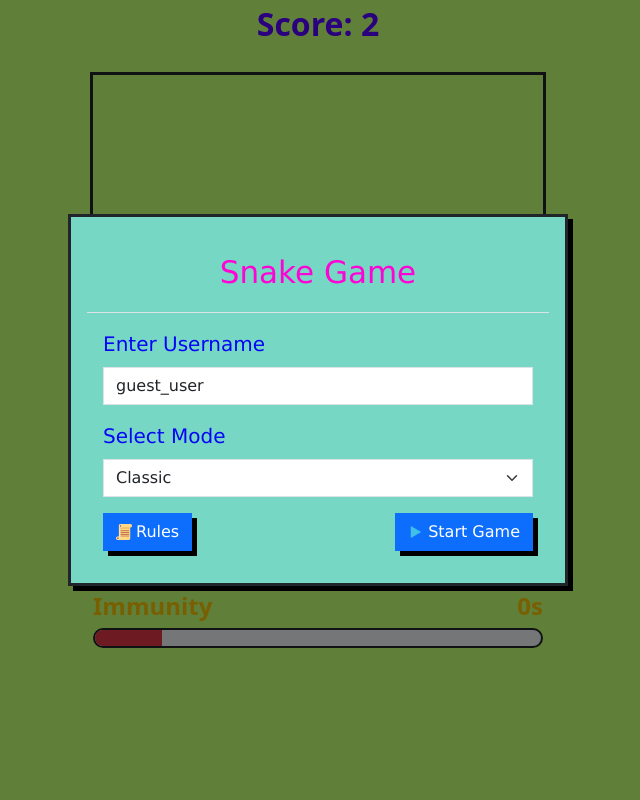
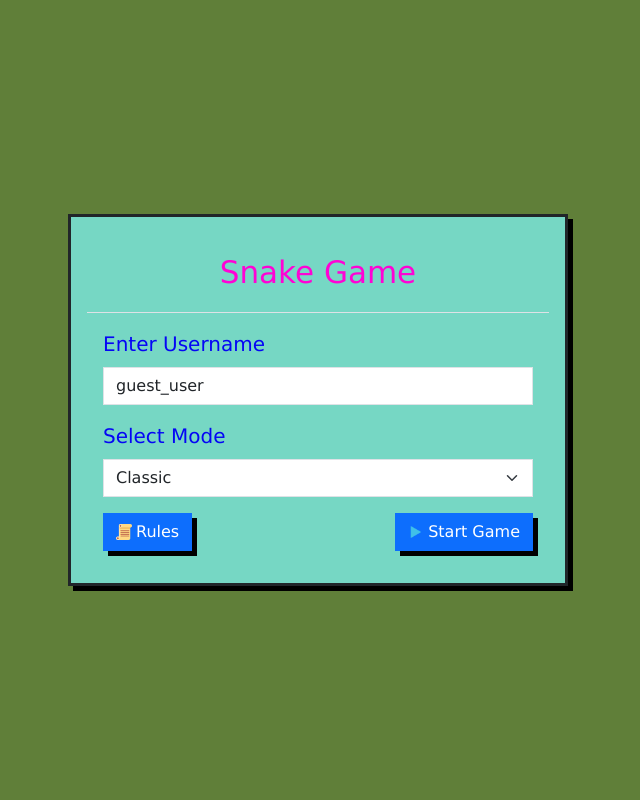
Before and after one commit to Vasu-Vijay/snake-game-ssl, a Flask app: page / in a window 1280 px wide. Shown: the whole page, without its empty margins (322-962 px from the left). Run offline with Flask 3, Linux system fonts and the light colour scheme.

Commit message:
Minor fixes and improvements (#14)
* fix: fixed game crash bug when pressing non input keys

* fix: fixed some hardcodings

* fix: fixed hiding logics

* fix: truncated time shown in death modal

```diff
--- a/static/js/script.js
+++ b/static/js/script.js
@@ -15,11 +15,16 @@ const CANVAS_WIDTH = 300;
 const TICK_RATE = 200; //time in ms
 const GRAPHICS_REFRESH_RATE = 100;
 
+const N_COLUMNS = 10;
+const N_ROWS = 10;
+const CELL_SIZE = 30;
+
 const image_elems={} //dict containing <image_path>:<html img elem> pairs
 
 const turn_images=[["body_topleft.png","body_bottomleft.png"],     //-1,-1   -1,+1     {del_x, del_y values}
                    ["body_topright.png","body_bottomright.png"]];  //+1,-1   +1,+1
 
+const deathCauses = ["SELF", "WALL"];
 let isFirst = true;
 
 let myState = null;
@@ -35,7 +40,7 @@ class User {
     }
 
     addRecord(record) {
-        if(!((record.startTime) && (record.score && record.score>=2) && (record.cause && ["SELF", "WALL"].includes(record.cause)) && (record.timeAlive && record.timeAlive > 0))) {
+        if(!((record.startTime) && (record.score && record.score>=2) && (record.cause && deathCauses.includes(record.cause)) && (record.timeAlive && record.timeAlive > 0))) {
             console.error("Invalid record pushed!", record);
             return null;
         }
@@ -79,7 +84,7 @@ class User {
 const user = new User();
 
 class GameState {
-    constructor(nRows = 10, nColumns = 10, cellSize = 30) {
+    constructor(nRows = N_ROWS, nColumns = N_COLUMNS, cellSize = CELL_SIZE) {
         this.nRows = nRows;
         this.nColumns = nColumns;
         this.cellSize = cellSize;
@@ -87,8 +92,8 @@ class GameState {
         this.canvas = document.getElementById("game");
         this.ctx = this.canvas.getContext("2d");
 
-        this.scale = window.devicePixelRatio || 1
-        this.scale=2;
+        // this.scale = window.devicePixelRatio || 1
+        this.scale = 2;
 
         this.canvas.width = CANVAS_WIDTH * this.scale
         this.canvas.height = CANVAS_HEIGHT * this.scale
@@ -102,8 +107,8 @@ class GameState {
         this.ctx.imageSmoothingQuality = "high";
 
         this.snake = new Snake(this);
-        this.grid = Array.from({ length: nColumns }, () =>
-            Array.from({ length: nRows }, () => [])
+        this.grid = Array.from({ length: this.nColumns }, () =>
+            Array.from({ length: this.nRows }, () => [])
         );
 
         this.inputBuffer = [];
@@ -370,17 +375,22 @@ function executeFuneral(myState, cause) { // perform actions reqd after game end
         user.saveLatestRecord();
     }
 
+    updateUIafterDeath(myState, cause);
+
+    myState.destroy();  //TODO maybe add a proper reset function
+}
+
+function updateUIafterDeath(myState, cause) {
     document.getElementById("death-score").innerText = myState.score;
     document.getElementById("death-cause").innerHTML = `Death by: ${cause}`;
     document.getElementById("death-high-score").innerHTML = user.highScore;
-    document.getElementById("death-time-alive").innerHTML = myState.snake.timeAlive;
+    document.getElementById("death-time-alive").innerHTML = `${(myState.snake.timeAlive/1000).toFixed(3)}s`;
 
     document.getElementById("start-high-score").innerHTML = user.highScore;
 
     let endModal = new bootstrap.Modal(document.getElementById("endModal"));
     endModal.show();
 
-    myState.destroy();  //TODO maybe add a proper reset function
 }
 
 function updateState(myState) {
@@ -461,6 +471,7 @@ function start() {
         Array.from(document.getElementsByClassName("start")).forEach(el => { el.classList.toggle("hidden"); });
 
         document.getElementById("mainBody").classList.toggle("hidden");
+        document.getElementById("mainBody").classList.toggle("d-flex");
 
         isFirst = false;
     }
@@ -498,7 +509,8 @@ function inputHandler(event, myState) { // event listeners for keydowns, stores
         d: {x: 1, y: 0}
     }
 
-    let input = keys[event.key]
+    let input = keys[event.key];
+    if(!input) { return; }
     if(myState.inputBuffer.length != myState.inputBufferSize) {
         myState.inputBuffer.push(input);
         let len = myState.inputBuffer.length;
@@ -512,7 +524,7 @@ function inputHandler(event, myState) { // event listeners for keydowns, stores
             }
         }
     }
-    if(input) {
+
     if(myState.isPaused == true && myState.isFinished == false) {
         if(input.x == 1 && input.y == 0) {
             myState.inputBuffer.push(input);
@@ -520,7 +532,6 @@ function inputHandler(event, myState) { // event listeners for keydowns, stores
         if(!(input.x == -1 && input.y == 0)){
             myState.isPaused = false;
             startGameLoop(myState);
-            }
         }
     }
 
@@ -601,9 +612,9 @@ function updateTail(myState){ // updates the sprite of the new tail and paints b
         tailDir.x = del_x;
         tailDir.y = del_y;
 
-        if(del_x== 9 || del_x == -9) {
+        if(del_x == myState.nColumns - 1 || del_x == -(myState.nColumns - 1)) {
             tailDir.x = (del_x > 0) ? -1 : +1;
-        } else if(del_y == 9 || del_y == -9) {
+        } else if(del_y == myState.nRows - 1 || del_y == -(myState.nRows - 1)) {
             tailDir.y = (del_y > 0) ? -1 : +1;
         }
     }
--- a/templates/index.html
+++ b/templates/index.html
@@ -8,14 +8,14 @@
 </head>
 
 <body>
-    <div id="mainBody" class="hidden d-flex flex-column align-items-center gap-2">
+    <div id="mainBody" class="hidden flex-column align-items-center gap-2">
             <!--TODO: high score message should be displayed for a fixed amount of time and then again it should be hidden-->
             <p id="high-score-message" class="fw-bold d-none">Yay You beat the HighScore !!!</p>
             <!--TODO: to make highscore visible , implement JS and change d-none to d-block to toggle visibility-->
             <p id="highscoreDisplayer" class="high-score fw-bold d-none">HighScore: 2</p>
             <p id="scoreDisplayer" class="fw-bold">Score: 2</p>
         <div id="gameBody">
-            <canvas id="game" height="450px" width="450px" class="border border-3 border-dark rounded-0"></canvas>
+            <canvas id="game" class="border border-3 border-dark rounded-0"></canvas>
         </div>
         <div id="displays" class="text-center fs-4">
             <p id="timeDisplayer" class="fw-bold">Time: 0.000s</p>
```
Lines whose indentation alone changed are shown as unchanged.
